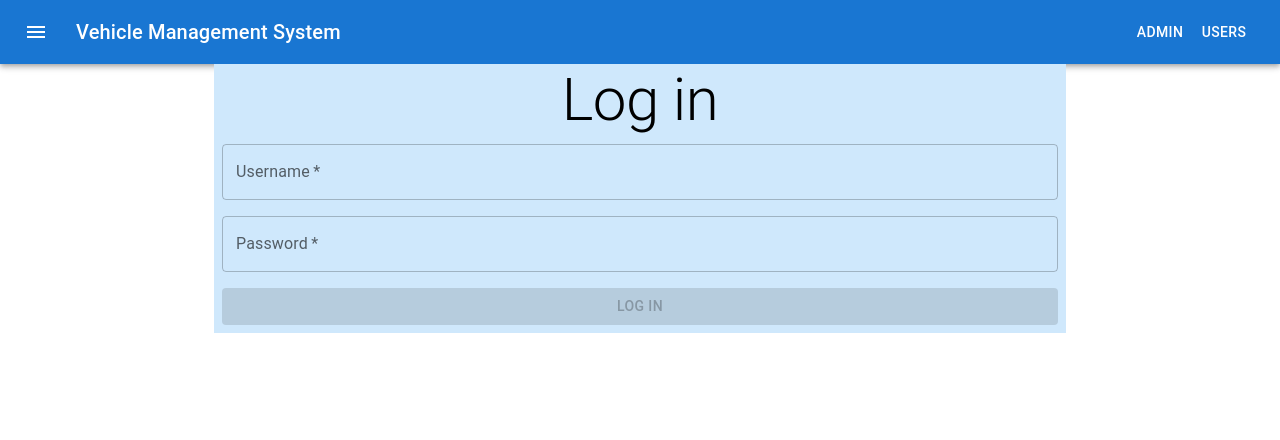
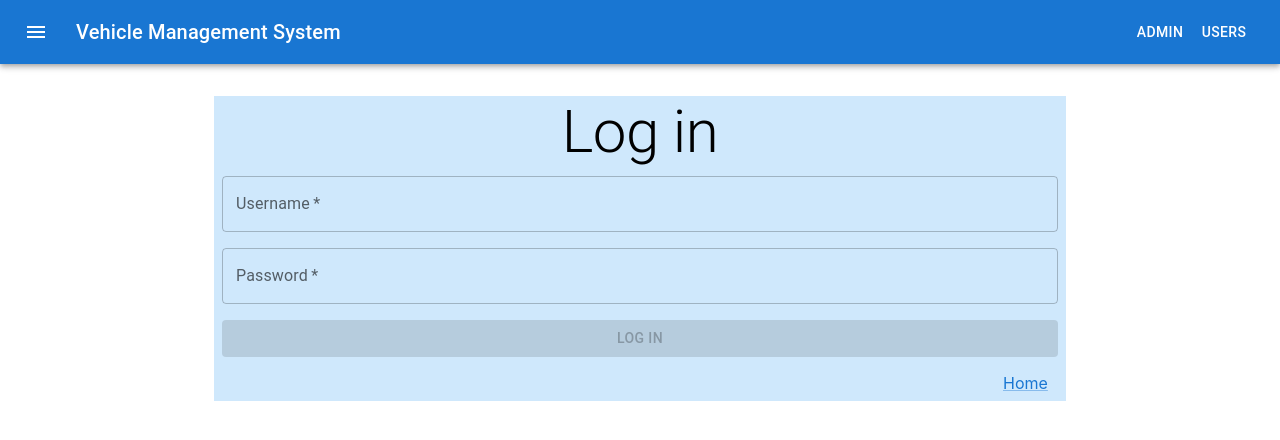
Before and after one commit to mihailaurentiu01/vpms, a React (Create React App) app: page / in a window 1280 px wide. Both pictures are taken after a click on the button "ADMIN". Shown: the top 440 px of the page. Built offline with nearby package versions, Linux system fonts and the light colour scheme.

Commit message:
- Added login as user & admin

```diff
--- a/src/app/store.ts
+++ b/src/app/store.ts
@@ -1,9 +1,11 @@
 import { configureStore, ThunkAction, Action } from '@reduxjs/toolkit';
 import counterReducer from '../modules/counter/counterSlice';
+import userSlice from '../modules/user/userSlice';
 
 export const store = configureStore({
   reducer: {
     counter: counterReducer,
+    user: userSlice,
   },
 });
 
--- a/src/components/LoginForm/index.tsx
+++ b/src/components/LoginForm/index.tsx
@@ -3,13 +3,21 @@ import Container from '@mui/material/Container';
 import Box from '@mui/material/Box';
 import TextField from '@mui/material/TextField';
 import Grid from '@mui/material/Grid';
-import { Button } from '@mui/material';
+import { Button, Link } from '@mui/material';
 import { useTranslation } from 'react-i18next';
 import React from 'react';
 import useInput from '../../hooks/useInput';
+import routes from '../../helpers/routes';
+import { useHistory } from 'react-router-dom';
+
+import { useAppSelector } from '../../app/hooks';
+import { RootState } from '../../app/store';
 
 function LoginForm() {
   const { t } = useTranslation();
+  const history = useHistory();
+
+  const { loginAs } = useAppSelector((state: RootState) => state.user);
 
   const {
     value: usernameValue,
@@ -36,6 +44,14 @@ function LoginForm() {
     }
   };
 
+  const onGoToHomeHandler = (e: React.MouseEvent) => {
+    history.push(routes.welcome);
+  };
+
+  const onGoToSignup = (e: React.MouseEvent) => {
+    history.push(routes.signup);
+  };
+
   return (
     <>
       <Container maxWidth='md'>
@@ -43,6 +59,7 @@ function LoginForm() {
           sx={{
             bgcolor: '#cfe8fc',
             flexGrow: 1,
+            mt: 4,
           }}
         >
           <Typography align='center' variant='h2'>
@@ -56,7 +73,7 @@ function LoginForm() {
             autoComplete='off'
             onSubmit={onSubmitHandler}
           >
-            <Grid container spacing={2} justifyContent='center' sx={{ p: 1 }}>
+            <Grid container spacing={2} justifyContent='right' sx={{ p: 1 }}>
               <Grid item xs={12}>
                 <TextField
                   value={usernameValue}
@@ -93,6 +110,27 @@ function LoginForm() {
                   {t('login')}
                 </Button>
               </Grid>
+              {loginAs === 'user' && (
+                <Grid item xs={10} md={11}>
+                  <Link href='#' onClick={onGoToSignup}>
+                    {t('goToSignup')}
+                  </Link>
+                </Grid>
+              )}
+              {loginAs === 'user' && (
+                <Grid item xs={2} md={1}>
+                  <Link href='#' onClick={onGoToHomeHandler}>
+                    {t('home')}
+                  </Link>
+                </Grid>
+              )}
+              {loginAs === 'admin' && (
+                <Grid item xs={2} md={1}>
+                  <Link href='#' onClick={onGoToHomeHandler}>
+                    {t('home')}
+                  </Link>
+                </Grid>
+              )}
             </Grid>
           </Box>
         </Box>
--- a/src/components/Navbar/index.tsx
+++ b/src/components/Navbar/index.tsx
@@ -13,11 +13,25 @@ import styles from './Navbar.module.css';
 import React from 'react';
 import { useHistory } from 'react-router-dom';
 
+import { useAppDispatch } from '../../app/hooks';
+
+// Actions
+import { UserActions } from '../../modules/user/userSlice';
+
 const Navbar = () => {
   const { t } = useTranslation();
   const history = useHistory();
+  const dispatch = useAppDispatch();
 
-  const goToLoginPage = (e: React.MouseEvent) => {
+  const goToLoginPageAdmin = (e: React.MouseEvent) => {
+    dispatch(UserActions.setLoginAs('admin'));
+
+    history.push(routes.login);
+  };
+
+  const goToLoginPageUser = (e: React.MouseEvent) => {
+    dispatch(UserActions.setLoginAs('user'));
+
     history.push(routes.login);
   };
 
@@ -37,11 +51,13 @@ const Navbar = () => {
           <Typography variant='h6' component='div' sx={{ flexGrow: 1 }}>
             {APP_NAME}
           </Typography>
-          <Button color='inherit' onClick={goToLoginPage}>
+          <Button color='inherit' onClick={goToLoginPageAdmin}>
             {t('admin')}
           </Button>
 
-          <Button color='inherit'>{t('users')}</Button>
+          <Button color='inherit' onClick={goToLoginPageUser}>
+            {t('users')}
+          </Button>
         </Toolbar>
       </AppBar>
     </Box>
--- a/src/lang/en.js
+++ b/src/lang/en.js
@@ -78,4 +78,5 @@ export default {
   english: 'English',
   spanish: 'Spanish',
   admin: 'Admin',
+  home: 'Home',
 };
--- a/src/lang/es.js
+++ b/src/lang/es.js
@@ -78,4 +78,5 @@ export default {
   english: 'Inglés',
   spanish: 'Español',
   admin: 'Admin',
+  home: 'Inicio',
 };
--- /dev/null
+++ b/src/modules/user/userSlice.ts
@@ -0,0 +1,23 @@
+import { createSlice, PayloadAction } from '@reduxjs/toolkit';
+
+type userInitialState = {
+  loginAs: string;
+};
+
+const initialState: userInitialState = {
+  loginAs: '',
+};
+
+const useSlice = createSlice({
+  name: 'User',
+  initialState,
+  reducers: {
+    setLoginAs: (state, action: PayloadAction<string>) => {
+      state.loginAs = action.payload;
+    },
+  },
+});
+
+export const UserActions = useSlice.actions;
+
+export default useSlice.reducer;
```
